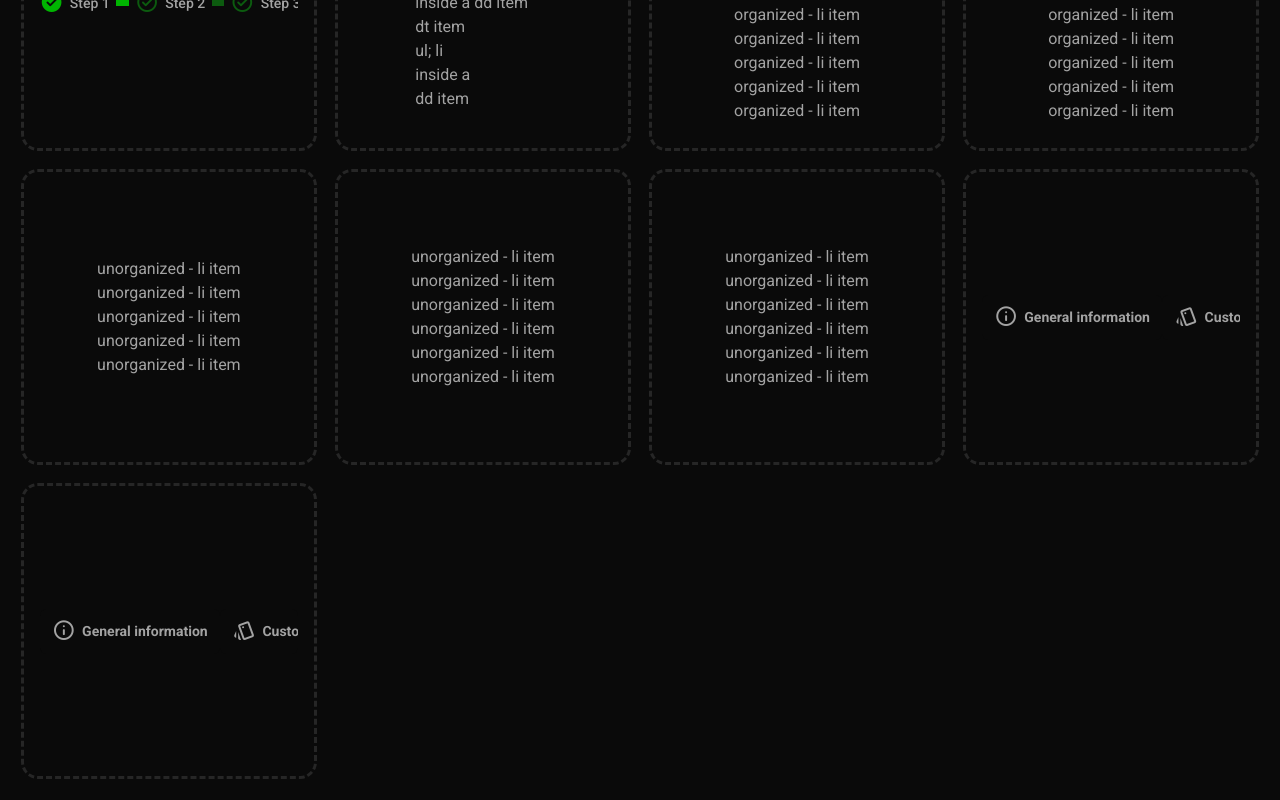
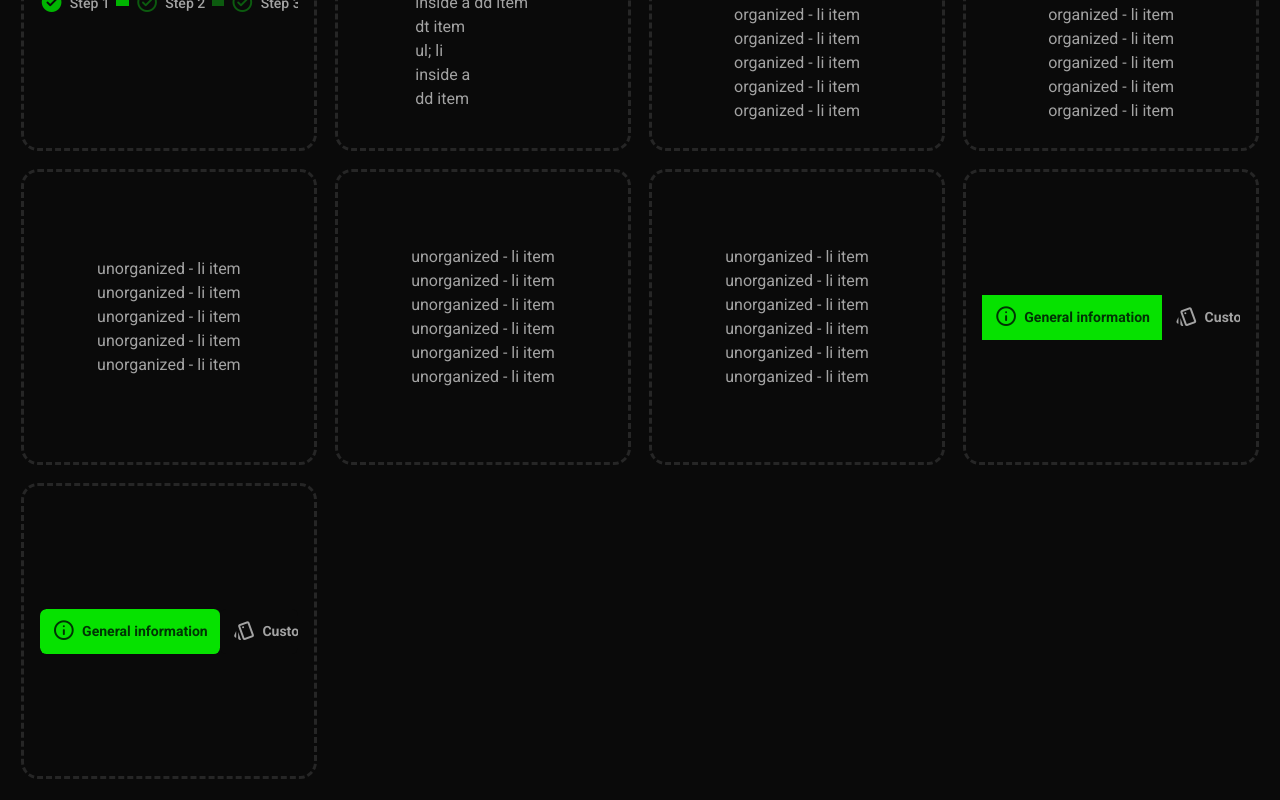
Before and after one commit to LUHMLLO/atomic-react, a React (Vite) app: page /inspect/organisms in a window 1280 px wide. Shown: the part 1108-1908 px from the top of the page. Built offline with nearby package versions, Linux system fonts and the light colour scheme.

Commit message:
re-worked tabs

```diff
--- a/src/components/organisms/tabs.tsx
+++ b/src/components/organisms/tabs.tsx
@@ -12,17 +12,19 @@ interface Tab {
 }
 
 interface TabsProps {
-	variant?: string;
+	rounded?: boolean;
 	tabs: Tab[];
 	className?: string;
 }
 
-const Tabs: React.FC<TabsProps> = ({ variant, tabs, className }) => {
+const Tabs: React.FC<TabsProps> = ({ rounded = false, tabs, className }) => {
 	return (
 		<ul
-			className={`inline-flex items-stretch overflow-x-auto overflow-y-hidden whitespace-nowrap max-w-full ${
-				variant === 'rounded' ? 'rounded-5xs' : ''
-			} ${className}`}>
+			className={`
+				inline-flex items-stretch overflow-x-auto overflow-y-hidden whitespace-nowrap max-w-full
+				${rounded && 'rounded-5xs'}
+				${className}
+			`}>
 			{tabs.map((tab, index) => (
 				<Button
 					key={index}
@@ -32,10 +34,9 @@ const Tabs: React.FC<TabsProps> = ({ variant, tabs, className }) => {
 					trailing_icon={tab.trailing_icon}
 					trailing_icon_fill={tab.trailing_icon_fill}
 					borderless
-					rounded
-					className={`${variant === 'rounded' ? 'rounded-5xs' : ''} ${
-						tab.active ? 'bg-accent-600 text-accent-950' : ''
-					}`}
+					rounded={rounded}
+					active={tab.active}
+					filled={tab.active}
 				/>
 			))}
 		</ul>
--- a/src/views/inspect/organisms.tsx
+++ b/src/views/inspect/organisms.tsx
@@ -310,7 +310,7 @@ export default function Route(): JSX.Element {
 
 			<div className={`flex-col ${DocBox}`}>
 				<Tabs
-					variant='rounded'
+					rounded
 					tabs={[
 						{ leading_icon: 'info', text: 'General information', active: true },
 						{ leading_icon: 'style', text: 'Customization' },
```
